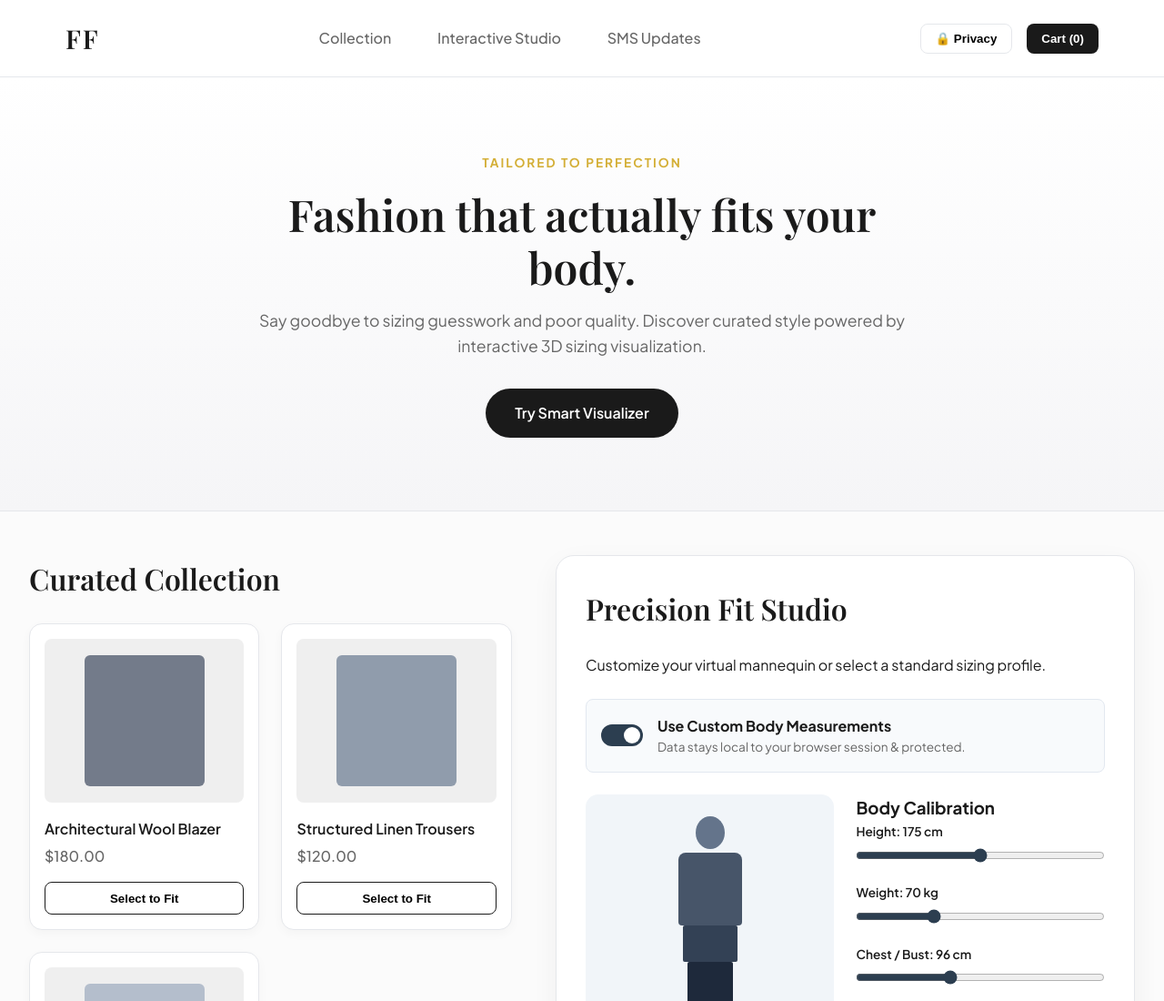
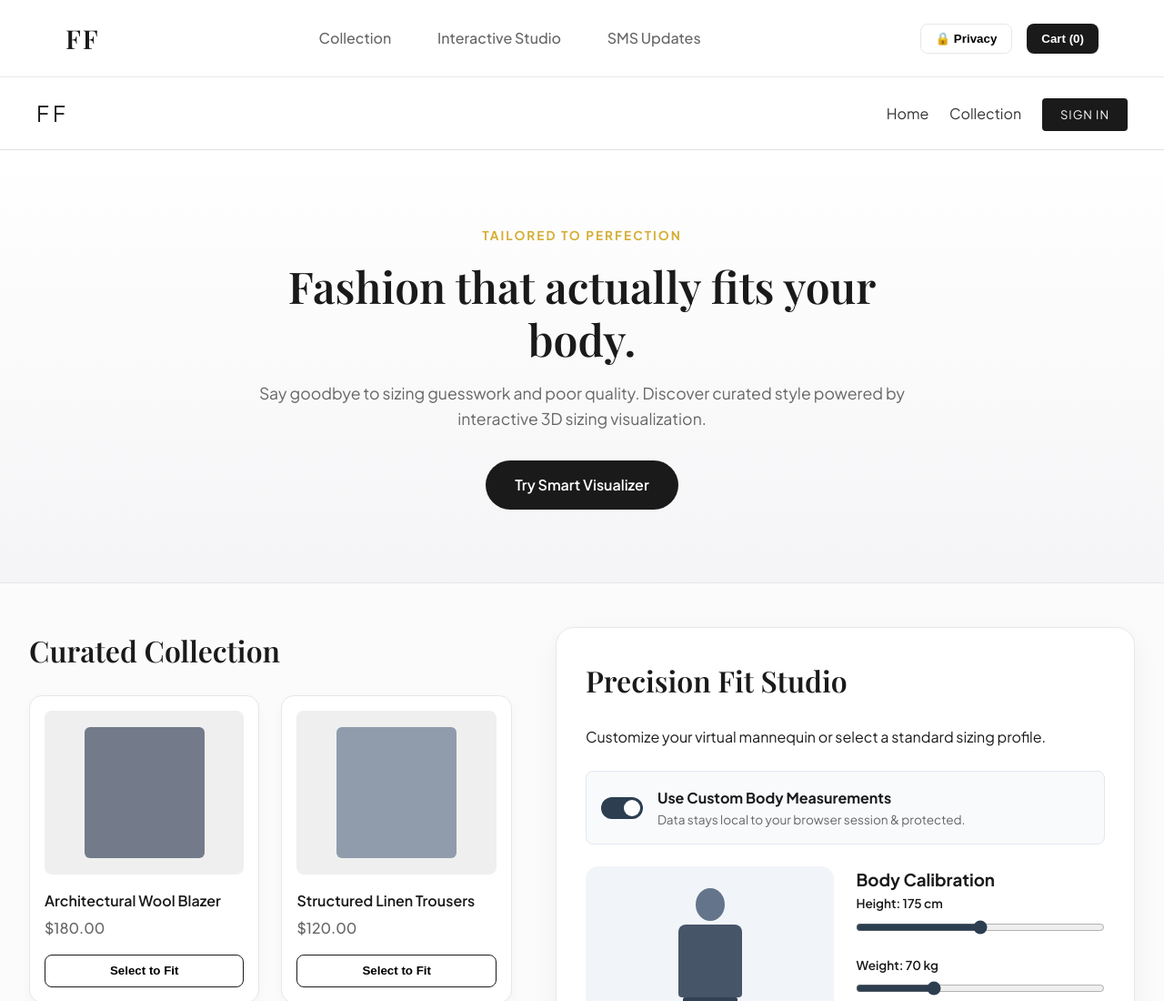
Before and after one commit to fashionfeiin/fashionfeinn, a plain HTML site: page index.html in a window 1280 px wide. Shown: the top 1100 px of the page at 91% size. Drawn offline with nearby package versions, Linux system fonts and the light colour scheme; a web font is replaced by a local one.

Commit message:
Update index.html

```diff
--- a/index.html
+++ b/index.html
@@ -23,6 +23,20 @@
             </div>
         </div>
     </header>
+    <header style="display: flex; justify-content: space-between; align-items: center; padding: 20px 40px; background: #fff; border-bottom: 1px solid #e0e0e0;">
+    <div class="logo">
+        <h2 style="letter-spacing: 4px; font-weight: 400;">FF</h2>
+    </div>
+    <nav>
+        <a href="index.html" style="margin-right: 20px; text-decoration: none; color: #333;">Home</a>
+        <a href="collection.html" style="margin-right: 20px; text-decoration: none; color: #333;">Collection</a>
+
+        <!-- PUT YOUR LOGIN LINK/BUTTON HERE IN YOUR NAVIGATION BAR -->
+        <a href="login.html" style="padding: 10px 20px; background-color: #1a1a1a; color: #fff; text-decoration: none; border-radius: 4px; font-size: 13px; letter-spacing: 1px; text-transform: uppercase;">
+            Sign In
+        </a>
+    </nav>
+</header>
 
     <!-- Hero Banner -->
     <section class="hero-section">
```
